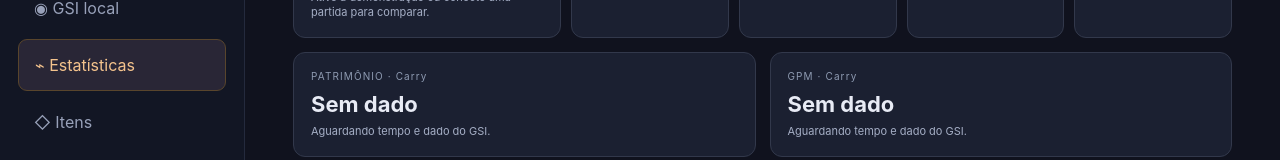
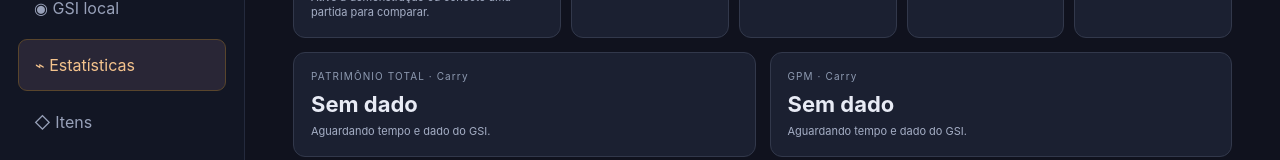
Before and after one commit to pedromacarini/dotaaicoach, a React (Vite) app: page / in a window 1280 px wide. Both pictures are taken after a click on the button "⌁ Estatísticas". Shown: the part 306-466 px from the top of the page. Built offline with nearby package versions, Linux system fonts and the light colour scheme.

Commit message:
feat: show total net worth indicator

```diff
--- a/src/components/Overlay.tsx
+++ b/src/components/Overlay.tsx
@@ -92,7 +92,7 @@ export function Overlay() {
       <div className="overlay-stats">
         <div className={farm ? `farm-${farm.classification}` : ''}><small>LAST HITS</small><b>{value(snapshot.lastHits)}{farm ? <em> / média {farm.targetLastHits}</em> : null}</b></div>
         <div><small>DENIES</small><b>{value(snapshot.denies)}</b></div>
-        <div className={netWorth ? `farm-${netWorth.classification}` : ''}><small>NET WORTH</small><b>{value(snapshot.netWorth)}{netWorth ? <em> / média {netWorth.target.toLocaleString('pt-BR')}</em> : <em> / GSI sem dado</em>}</b></div>
+        <div className={netWorth ? `farm-${netWorth.classification}` : ''}><small>PATRIMÔNIO TOTAL</small><b>{value(snapshot.netWorth)}{netWorth ? <em> / média {netWorth.target.toLocaleString('pt-BR')}</em> : <em> / GSI sem dado</em>}</b></div>
         <div className={gpm ? `farm-${gpm.classification}` : ''}><small>GPM</small><b>{value(snapshot.gpm)}{gpm ? <em> / média {gpm.target}</em> : null}</b></div>
       </div></>}
       {hasAdviceModule && <div className="overlay-advice">
--- a/src/components/StatsPage.tsx
+++ b/src/components/StatsPage.tsx
@@ -76,7 +76,7 @@ export function StatsPage({ snapshot, preferences, sessions }: {
       <div><small>DIFERENÇA</small><strong className={assessment && assessment.delta !== null && assessment.delta >= 0 ? 'positive' : 'negative'}>{assessment?.delta === null || assessment?.delta === undefined ? '—' : `${assessment.delta > 0 ? '+' : ''}${assessment.delta}`}</strong></div>
       <div><small>FAIXA DA META</small><strong>{assessment ? `±${assessment.tolerance}` : '—'}</strong></div>
     </section>
-    <section className="stats-economy">{[['PATRIMÔNIO', netWorthAssessment], ['GPM', gpmAssessment]].map(([label, economy]) => {
+    <section className="stats-economy">{[['PATRIMÔNIO TOTAL', netWorthAssessment], ['GPM', gpmAssessment]].map(([label, economy]) => {
       const value = economy as ReturnType<typeof evaluateEconomy>;
       return <div className={`farm-grade ${value?.classification ?? 'unavailable'}`} key={label as string}><small>{label as string} · {positionNames[benchmarkPosition]}</small><strong>{value?.actual === null || value?.actual === undefined ? 'Sem dado' : number(value.actual)}</strong><p>{value ? `Média ${number(value.target)} · ${value.delta !== null && value.delta >= 0 ? '+' : ''}${value.delta ?? '—'}` : 'Aguardando tempo e dado do GSI.'}</p></div>;
     })}</section>
```
